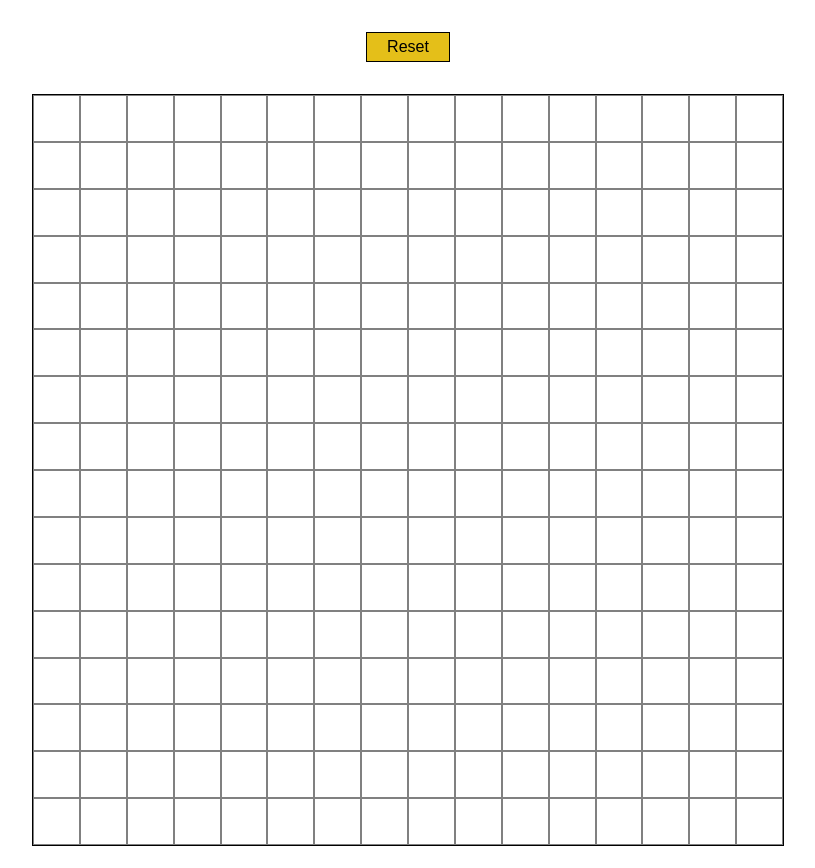
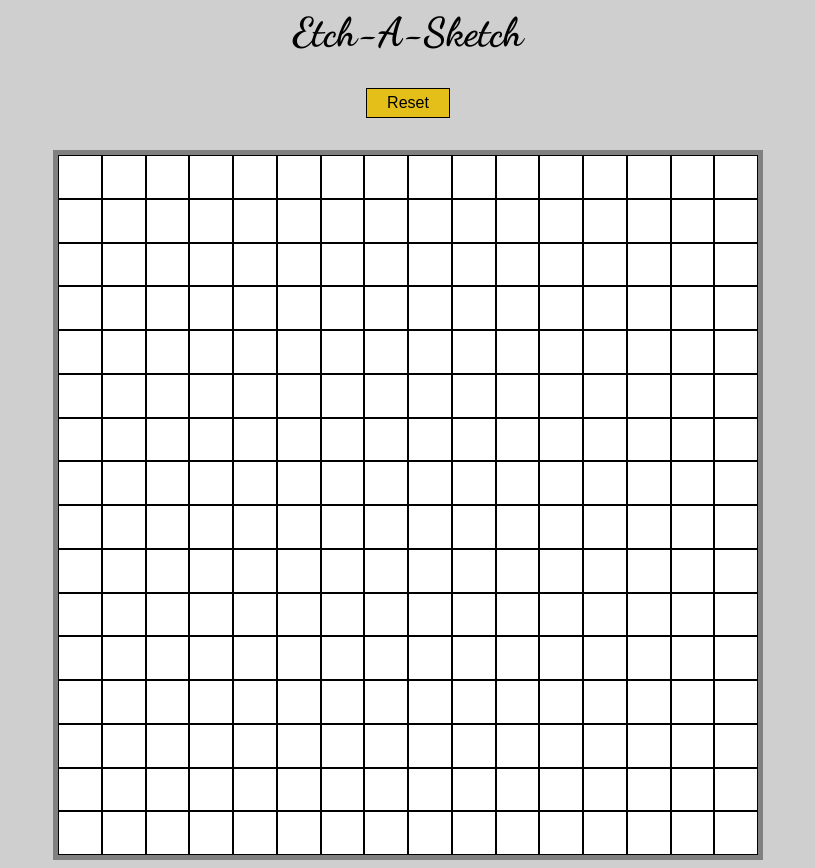
Before and after one commit to deveshrane/Etch-a-Sketch, a plain HTML site: page index.html in a window 1280 px wide. Shown: the whole page, without its empty margins (232-1047 px from the left). Drawn offline with Linux system fonts and the light colour scheme.

Commit message:
Styling Finished

```diff
--- a/index.html
+++ b/index.html
@@ -5,13 +5,19 @@
     <meta http-equiv="X-UA-Compatible" content="IE=edge" />
     <meta name="viewport" content="width=device-width, initial-scale=1.0" />
     <link rel="stylesheet" href="style.css" />
+    <link rel="preconnect" href="https://fonts.gstatic.com" />
+    <link
+      href="https://fonts.googleapis.com/css2?family=Dancing+Script:wght@700&display=swap"
+      rel="stylesheet"
+    />
     <title>Etch-a-Sketch</title>
   </head>
   <body>
-    <div id="btn-box">
-      <button id="btn">Reset</button>
-    </div>
     <div id="cover">
+      <h1>Etch-A-Sketch</h1>
+      <div id="btn-box">
+        <button id="btn">Reset</button>
+      </div>
       <div id="container"></div>
     </div>
     <script src="index.js"></script>
--- a/index.js
+++ b/index.js
@@ -22,7 +22,7 @@
     randColor();
     container.addEventListener('mouseover', function (event) {
         event.target.style.backgroundColor = `rgb(${r}, ${g}, ${b})`;
-        container.style.tbackgroundColor = "white";
+        container.style.backgroundColor = "white";
         randColor();
     }, false);
 }
@@ -33,7 +33,7 @@
     }
     val = prompt("Enter the value of grid square you want.");
     if (!(val >= 2 && val <= 64)) {
-        alert('Value should be from 0 to 64');
+        alert('Value should be from 0 to 63');
     }
     defaultBoxMaker();
 }, false);
--- a/style.css
+++ b/style.css
@@ -1,19 +1,29 @@
+body {
+  font-family: "Dancing Script", cursive;
+  background-color: rgb(207, 207, 207);
+}
+h1 {
+  margin: 0px;
+  font-size: 40px;
+}
 #cover {
   display: flex;
+  flex-direction: column;
   align-items: center;
   justify-content: center;
 }
 #container {
   display: grid;
-  width: 750px;
-  height: 750px;
+  width: 700px;
+  height: 700px;
   align-content: center;
-  border: 1px solid black;
+  border: 5px solid grey;
+  background-color: white;
 }
 .box {
   padding: 0px;
   margin: 0px;
-  border: 1px solid grey;
+  border: 1px solid black;
 }
 #btn-box {
   display: flex;
@@ -22,6 +32,7 @@
   margin: 2em;
 }
 #btn {
+  margin-top: 0px;
   font-size: 16px;
   border: 1px solid Black;
   border-radius: 0px;
```
